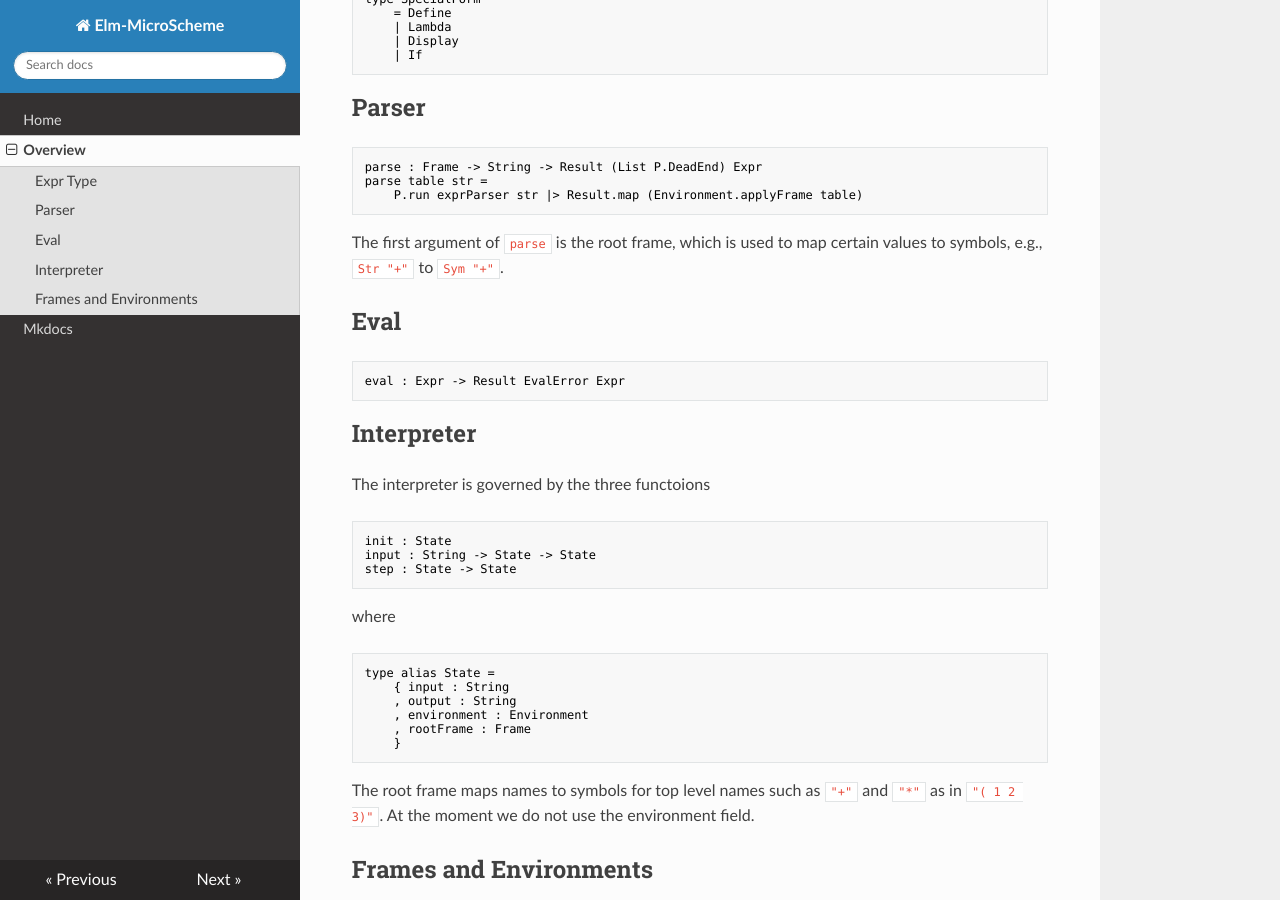
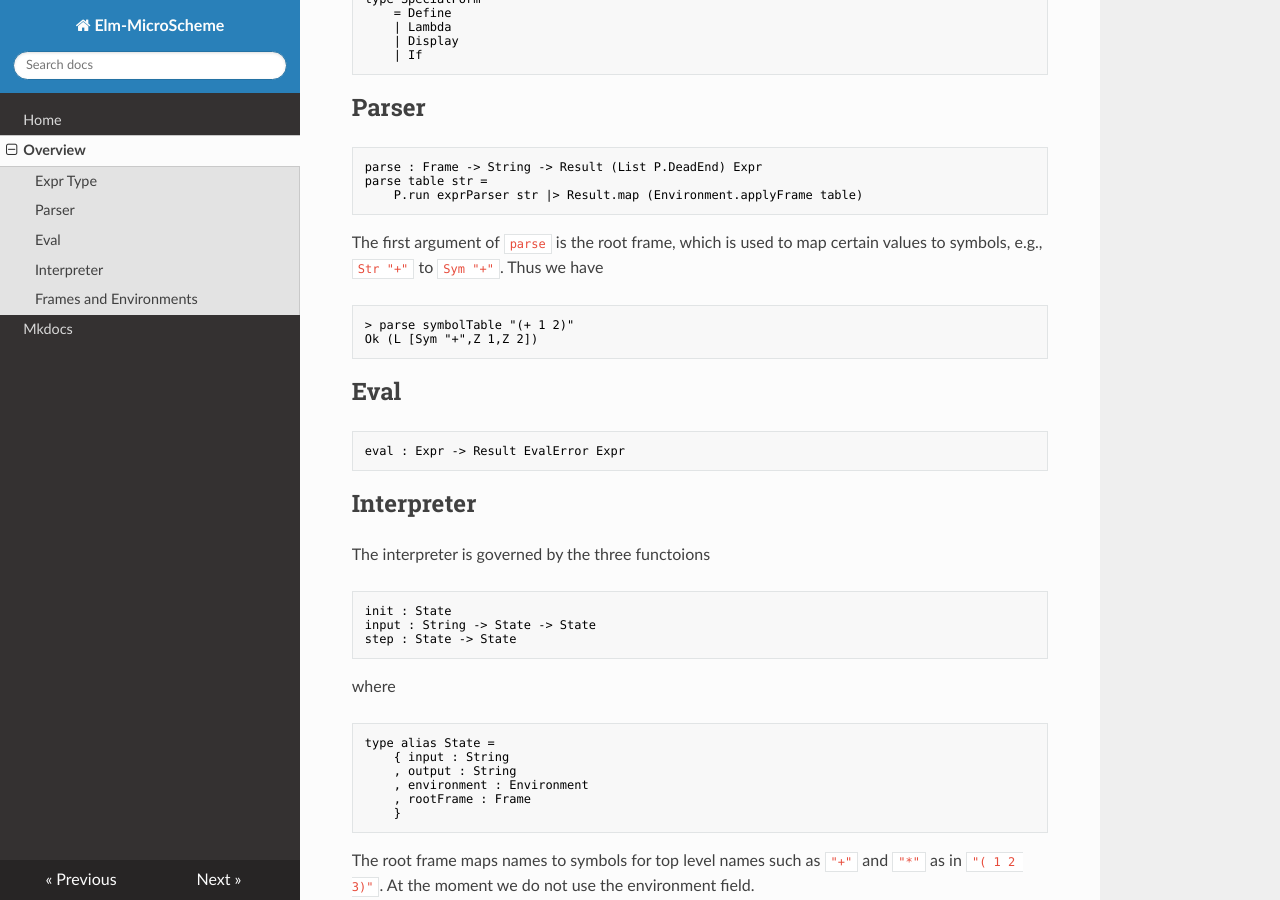
Before and after one commit to jxxcarlson/elm-microscheme, an MkDocs documentation site: the page built from docs/docs/overview.md, in a window 1280 px wide and 900 px high, scrolled down 412 px. Built offline with MkDocs 1.6.1, drawn with Linux system fonts in a browser that asks for light colours; nearby versions of some CDN libraries.

Commit message:
Update docs

````diff
--- a/docs/docs/overview.md
+++ b/docs/docs/overview.md
@@ -32,7 +32,12 @@ parse table str =
 
 The first argument of `parse` is the root frame, which
 is used to map certain values to symbols, e.g.,
-`Str "+"` to `Sym "+"`.
+`Str "+"` to `Sym "+"`.  Thus we have
+
+```elm
+> parse symbolTable "(+ 1 2)"
+Ok (L [Sym "+",Z 1,Z 2])
+```
 
 ## Eval
 
````
